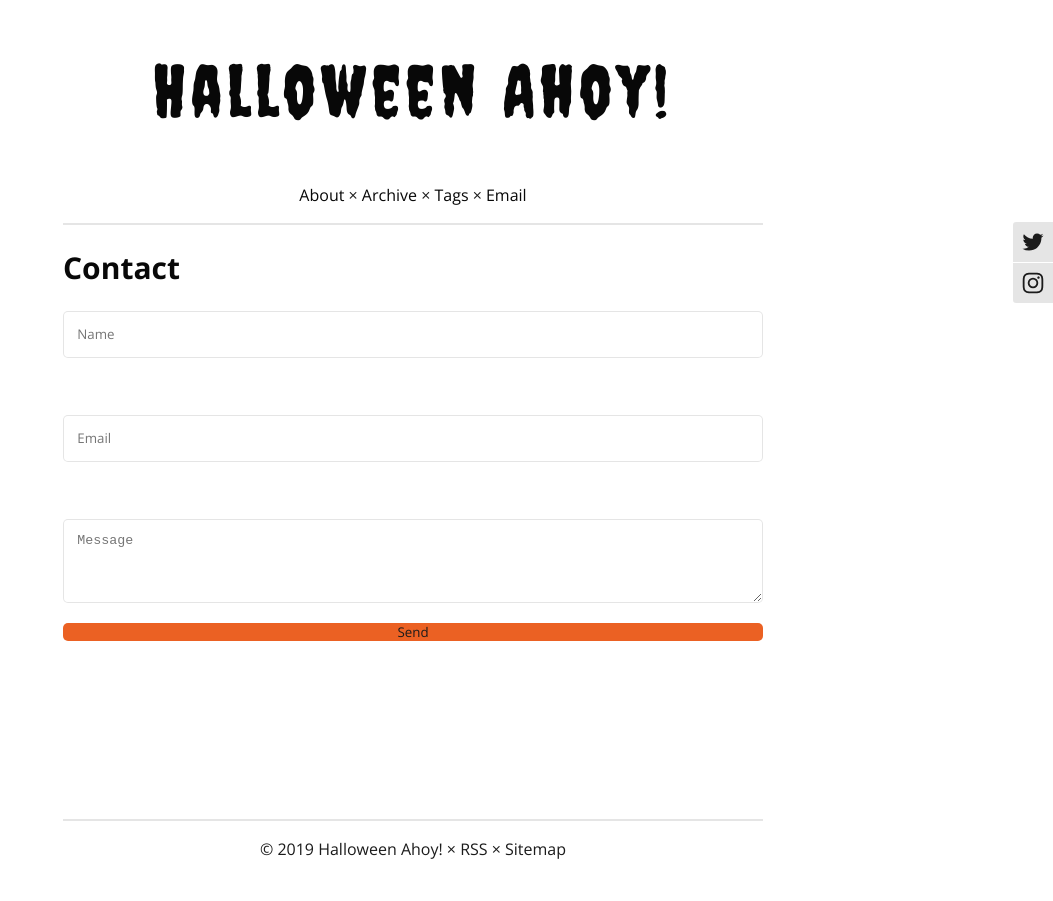
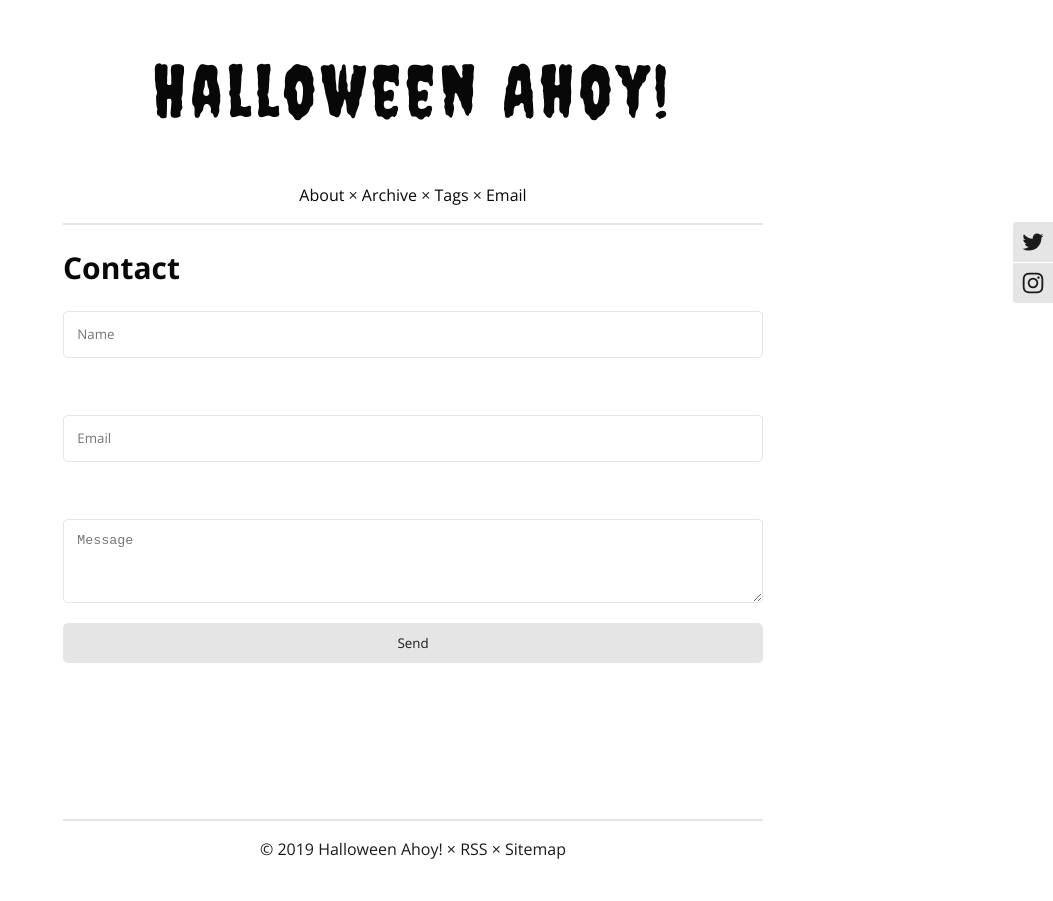
Before and after one commit to halloweenahoy/halloweenahoy.github.io, a Jekyll site: the page built from contact.html, in a window 1280 px wide. Shown: the whole page, without its empty margins (227-1280 px from the left). Built offline with Jekyll 4.4.1, drawn with Linux system fonts in a browser that asks for light colours; comment, search, counter and statistics services are not loaded.

Commit message:
Update style.css

```diff
--- a/css/style.css
+++ b/css/style.css
@@ -40,11 +40,11 @@ form textarea {
 
 input[type="submit"] {
   width: 100%;
-  height: 1.4em;
+  height: 3em;
   border: 0;
   border-radius: 5px;
   padding: 0;
-  background: #EB6123;
+  background: rgba(0, 0, 0, 0.1);
   color: #1B1B1B;
   text-align: center;
   cursor: pointer;
```
